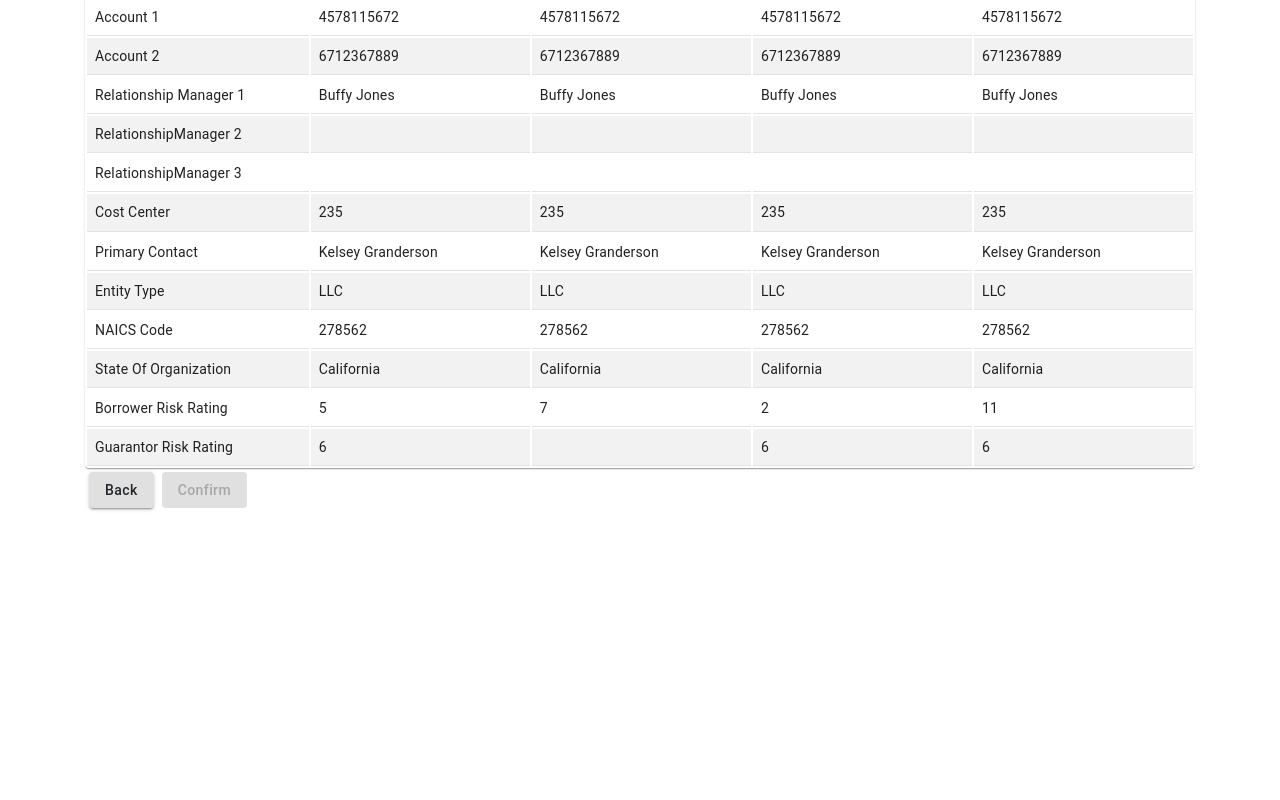
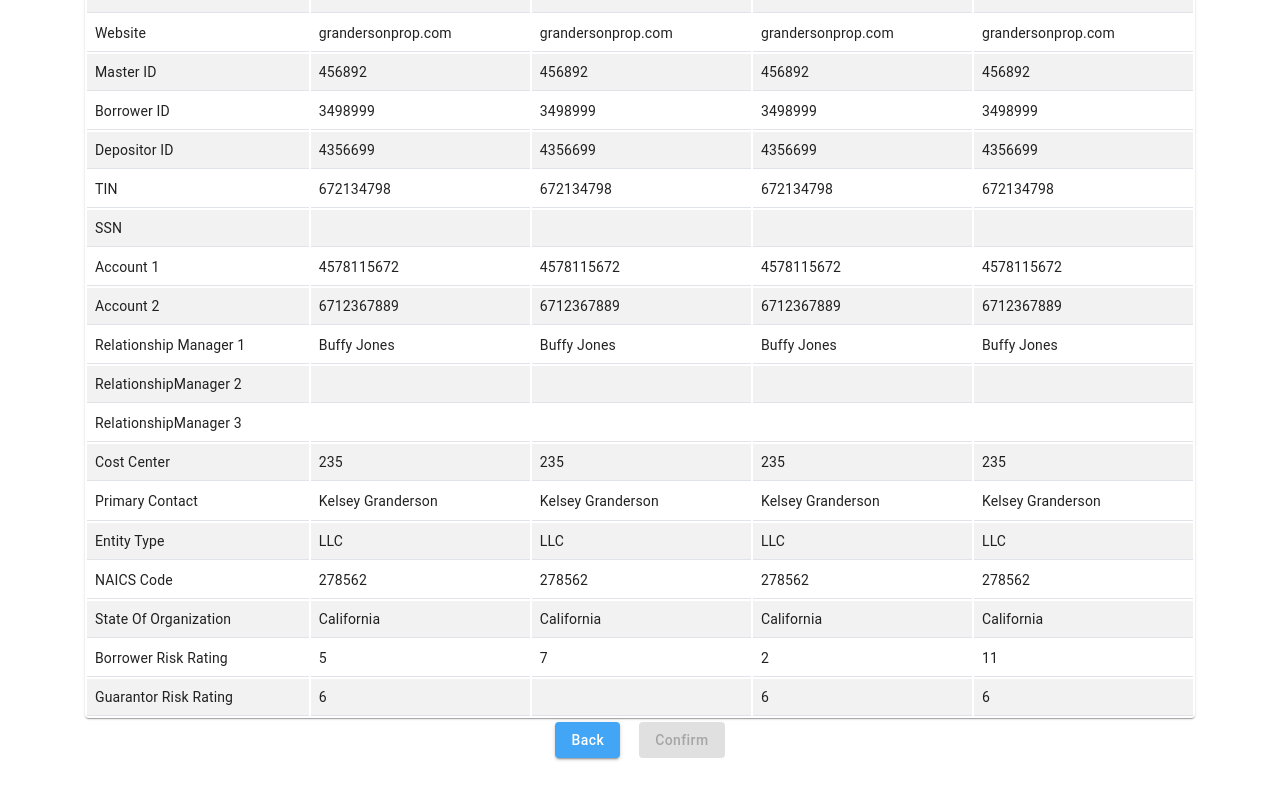
Before and after one commit to i-mckinney/regulatory-dashboard, a React (Create React App) app in the folder packages/Dashboards/: page /editentity in a window 1280 px wide. Shown: the part 1188-1988 px from the top of the page. Before the commit the page ends 1780 px from the top, so only its background shows below. Built offline with nearby package versions, Linux system fonts and the light colour scheme.

Commit message:
Add styles in EditEntity

```diff
--- a/packages/Dashboards/src/EntityDetails/EditEntity.js
+++ b/packages/Dashboards/src/EntityDetails/EditEntity.js
@@ -5,7 +5,6 @@ import PropTypes from "prop-types"
 import EntityCard from "./EntityCard"
 import { detailedInfo } from "../MockData/ReconcileDWMockData"
 import EntityTableCell from "./EntityTableCell"
-import EntityTable from "./EntityTable"
 import { HelixButton } from 'helixmonorepo-lib'
 import HelixTable from './HelixTable'
 
@@ -54,8 +53,29 @@ const editEntityStyles = makeStyles(() => ({
         borderBottom: 'none',
       },
     },
-  }
-
+  },
+  cancelButton: {
+    backgroundColor: "#42a5f5",
+    color: "white",
+    "&:hover": {
+      backgroundColor: "#2196f3",
+      color: "white",
+    },
+  },
+  confirmButton: {
+    marginLeft: "15px",
+    backgroundColor: "#1976d2",
+    color: "white",
+    "&:hover": {
+      backgroundColor: "#1565c0",
+      color: "white",
+    },
+  },
+  pageProgression: {
+    display: "flex",
+    justifyContent: "center",
+    marginBottom: "30px",
+  },
 }))
 
 /**
@@ -78,7 +98,6 @@ const EditEntity = (props) => {
     columns.push({
       Header: header.DataWarehouseName,
       Accessor: header.DataWarehouseName,
-      // Cell: EntityTableCell,
     })
   })
 
@@ -86,6 +105,7 @@ const EditEntity = (props) => {
   const data = detailedInfo.Fields.map((entityField) => {
     return { FieldName: entityField.Label }
   })
+
   /**
    * {
    * FieldName: string
@@ -104,7 +124,6 @@ const EditEntity = (props) => {
       const headers = detailedInfo.TableHeaders
       const dataWarehouseName = headers[recordIndex].DataWarehouseName
       data[fieldIndex][dataWarehouseName] = record.Value
-      console.log(entityField, record, data)
       entityData.push({
         FieldName: entityField.Label,
         IsEdited: false,
@@ -115,8 +134,6 @@ const EditEntity = (props) => {
       })
     })
   )
-  // console.log(columns)
-  // console.log(data)
 
   const customHeadColumnKeyProp = (column) => {
     return column.Accessor
@@ -128,7 +145,7 @@ const customBodyRowKeyProp = (row) => {
 
   // editEntityData is modified data needed to send to next component/pipeline
   const [editEntityData, setEditEntityData] = useState(entityData)
-
+  console.log(editEntityData)
   /**
    * @param {int} index table cell index in 1-dimension array
    * @param {boolean} isEdited boolean represent whether cell is edited
@@ -159,28 +176,29 @@ const customBodyRowKeyProp = (row) => {
 
   return (
     <div className={`container ${editEntityClasses.medium}`}>
-      {/* <EntityCard
+      <EntityCard
         RecordLabel={detailedInfo.RecordLabel}
         SystemOfRecord={detailedInfo.SystemOfRecord}
         ID={detailedInfo.HeaderInfo.ID}
         BorrowerName={detailedInfo.HeaderInfo.BorrowerName}
         RelationshipManager={detailedInfo.HeaderInfo.RelationshipManager}
-      /> */}
-      <HelixTable columns={columns} rows={data} customCellRender={customCellRender} customBodyRowKeyProp={customBodyRowKeyProp} customHeadColumnKeyProp={customHeadColumnKeyProp} />
-      {/* <EntityTable
+      />
+      <HelixTable
       columns={columns}
-        data={data}
-        editData={editData}
-      /> */}
-      <div className="page-progression">
+      rows={data}
+      customCellRender={customCellRender}
+      customBodyRowKeyProp={customBodyRowKeyProp}
+      customHeadColumnKeyProp={customHeadColumnKeyProp}
+      />
+      <div className={editEntityClasses.pageProgression}>
         <HelixButton
-          className="back-button"
+          className={editEntityClasses.cancelButton}
           onClick={() => {
             props.history.push("/entity")
           }}
           text="Back"
         />
-        <HelixButton className="confirm-button" disabled text="Confirm" />
+        <HelixButton className={editEntityClasses.confirmButton} disabled text="Confirm" />
       </div>
     </div>
   )
```
Lines whose indentation alone changed are shown as unchanged.
